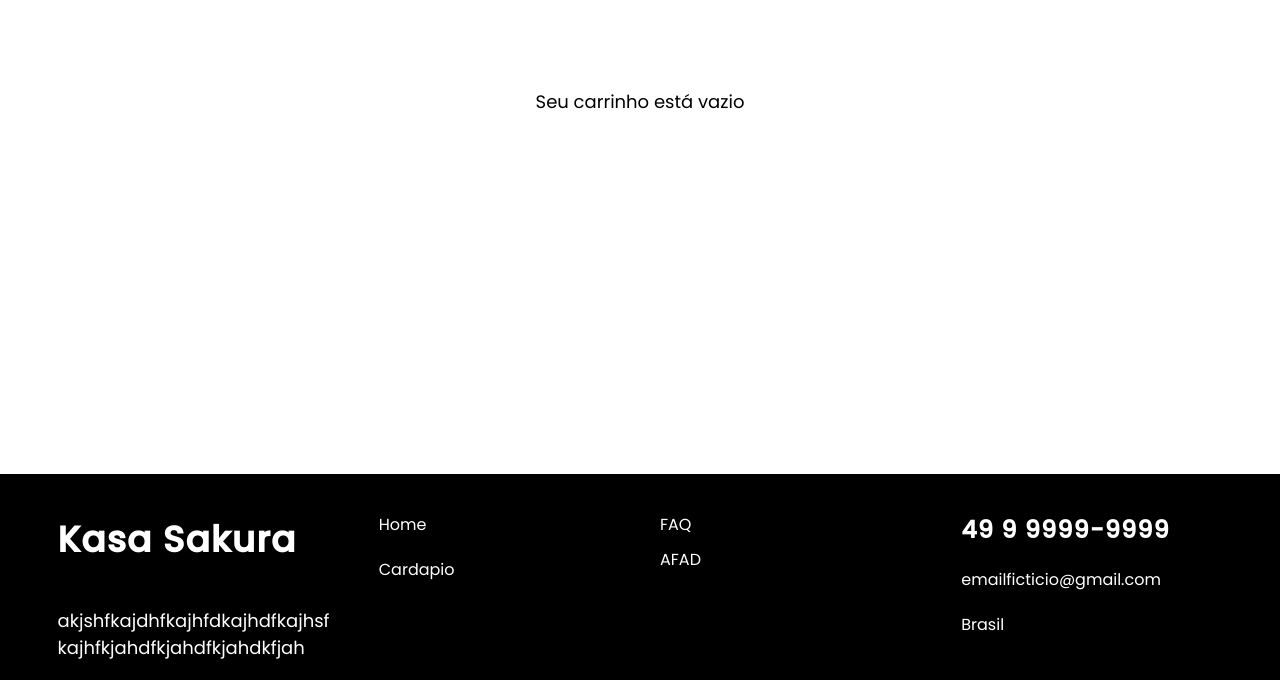
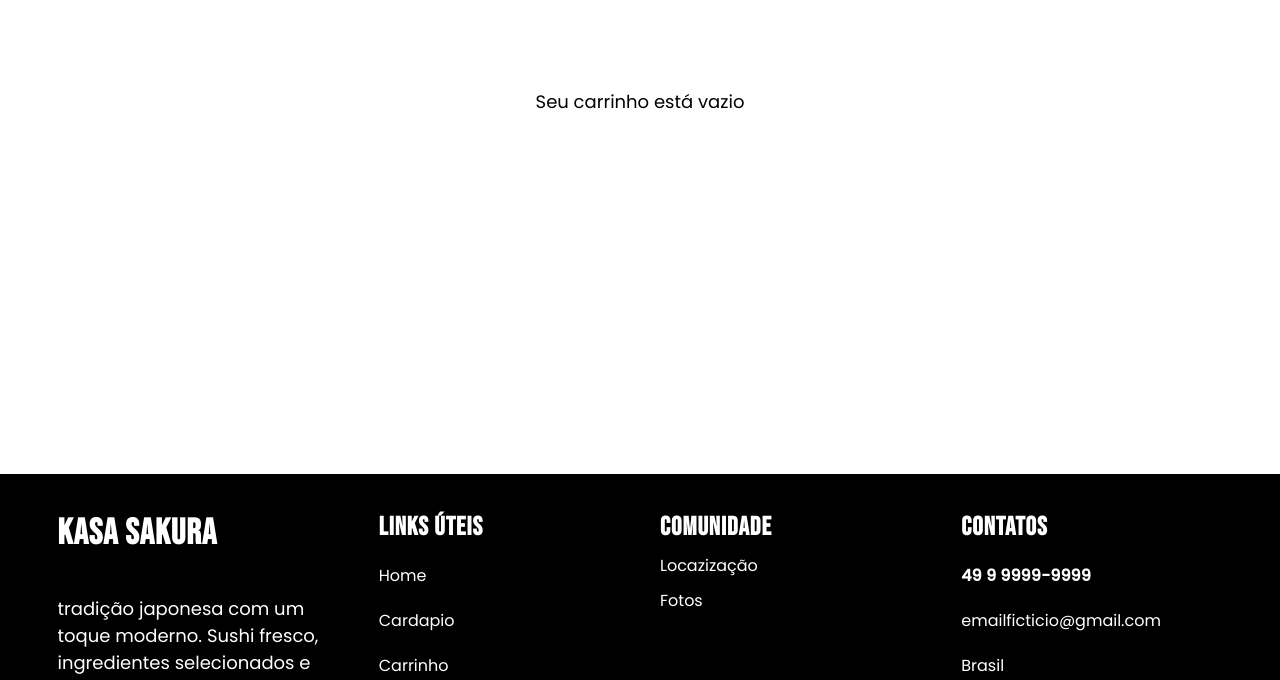
Before and after one commit to AurocaAmaFarofa/SushiWebSite, a plain HTML site: page carrinho.html in a window 1280 px wide. Shown: the part 102-782 px from the top of the page. Drawn offline with Linux system fonts and the light colour scheme.

Commit message:
Footer changes

```diff
--- a/carrinho.html
+++ b/carrinho.html
@@ -49,7 +49,10 @@
       <div class="ContainerFooter">
         <div class="KASASAKURA">
           <h1>Kasa Sakura</h1>
-          <p>akjshfkajdhfkajhfdkajhdfkajhsfkajhfkjahdfkjahdfkjahdkfjah</p>
+          <p>
+            tradição japonesa com um toque moderno. Sushi fresco, ingredientes
+            selecionados e uma experiência feita para você.
+          </p>
           <div class="IconesFooter">
             <a
               class="fa-brands fa-instagram"
@@ -62,19 +65,29 @@
               target="_blank"
             ></a>
           </div>
+          <h3>©Copyright 2026.</h3>
         </div>
         <div class="LinksPequenos">
           <div class="LinksFooter">
+            <h3>Links úteis</h3>
             <a href="index.html">Home</a>
             <a href="index.html">Cardapio</a>
+            <a href="carrinho.html">Carrinho</a>
+            <a href="index.html">Sobre nós</a>
           </div>
           <div class="Suporte">
-            <a href="">FAQ</a>
-            <a href="">AFAD</a>
+            <h3>Comunidade</h3>
+            <a
+              target="_blank"
+              href="https://www.google.com/maps/place/Kasa+Sakura+Restaurante+e+Sushiaria/data=!4m2!3m1!1s0x0:0x5f388a86d03f8326?sa=X&ved=1t:2428&ictx=111"
+              >Locazização</a
+            >
+            <a href="">Fotos</a>
           </div>
         </div>
         <div class="NosContate">
-          <h2>49 9 9999-9999</h2>
+          <h3>Contatos</h3>
+          <h4>49 9 9999-9999</h4>
           <p>emailficticio@gmail.com</p>
           <p>Brasil</p>
         </div>
--- a/style.css
+++ b/style.css
@@ -693,6 +693,11 @@ footer {
   text-decoration: none;
 }
 
+.ContainerFooter h3 {
+  letter-spacing: 1px;
+  font-size: 26px;
+}
+
 .KASASAKURA {
   display: flex;
   flex-direction: column;
@@ -713,7 +718,7 @@ footer {
 }
 
 .KASASAKURA p {
-  word-break: break-all;
+  word-break: normal;
 }
 
 .LinksFooter {
--- a/style2.css
+++ b/style2.css
@@ -10,6 +10,12 @@
   padding: 0;
   margin: 0;
   box-sizing: border-box;
+}
+
+h1,
+h2,
+h3 {
+  font-family: 'Bebas Neue', sans-serif;
 }
 
 body {
@@ -244,6 +250,11 @@ footer {
   align-items: flex-start;
 }
 
+.ContainerFooter h3 {
+  letter-spacing: 1px;
+  font-size: 26px;
+}
+
 .LinksPequenos {
   display: flex;
   flex-direction: row;
@@ -275,7 +286,7 @@ footer {
 }
 
 .KASASAKURA p {
-  word-break: break-all;
+  word-break: normal;
 }
 
 .LinksFooter {
```
Also changed, not shown: index.html (+17 -4 lines).
